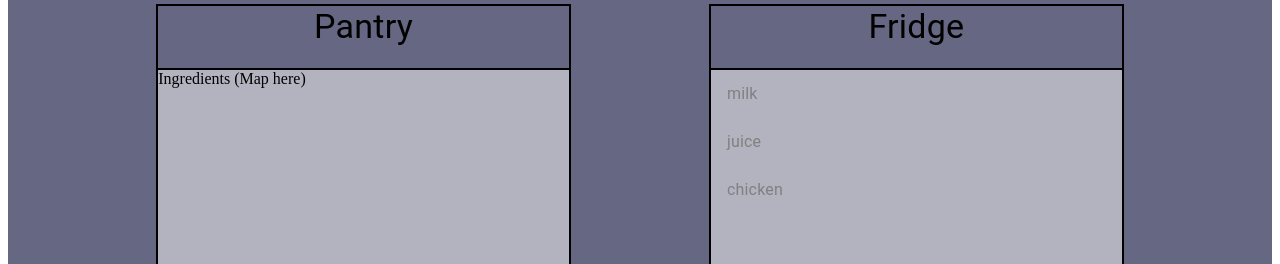
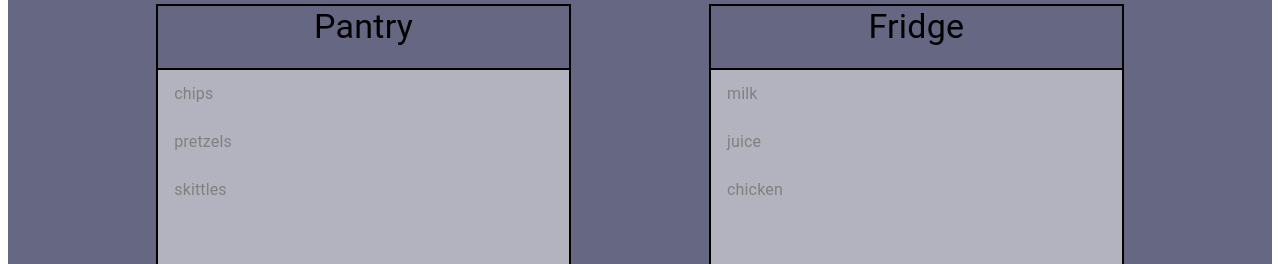
Before and after one commit to Spryte-Studio/Whats_For_Dinner, a React app: page /inventory in a window 1280 px wide. Shown: the part 214-478 px from the top of the page. Built offline with nearby package versions, Linux system fonts and the light colour scheme; the HTML template or start-up script is replaced by a standard one.

Commit message:
Add react router redirect on refresh lines of code for both 'dashboard' and 'inventory' - so now you can refresh on those pages and have the page redisplay; also added item click on/off functionality for the pantry list as well

```diff
--- a/client/src/components/storage/fridgePantry/Pantry.jsx
+++ b/client/src/components/storage/fridgePantry/Pantry.jsx
@@ -1,13 +1,17 @@
-import React, { useState } from 'react';
+import React, { useState, useContext } from 'react';
 import {
-  Button, Typography, Paper, Grid
+  Button, Typography, Paper, Grid, ListItem, ListItemText
 } from '@material-ui/core';
 import useStyles from '../StorageMaterialUi.jsx';
 import AddPantryForm from '../addIngredient/AddPantryForm.jsx';
+import { ProductContext } from '../../../context';
+var _ = require('underscore');
 
 const Pantry = () => {
   const classes = useStyles();
   const [openForm, setOpenForm] = useState(false);
+  const [inventory, setInventory] = useState(['chips', 'pretzels', 'skittles'])
+  const { authCode, searchIngredients, setSearchIngredients } = useContext(ProductContext);
 
   const handleFormOpen = () => {
     setOpenForm(true)
@@ -15,6 +19,20 @@ const Pantry = () => {
 
   const handleFormClose = () => {
     setOpenForm(false)
+  }
+
+  const handleIngredientSelect = (ingredientName) => {
+    event.preventDefault();
+    var ingredientsAlready;
+
+    if (_.contains(searchIngredients, ingredientName)) {
+      ingredientsAlready = _.filter(searchIngredients, function(ingredient) {return ingredient !== ingredientName})
+    } else {
+      ingredientsAlready = searchIngredients.concat([ingredientName]);
+    }
+
+    console.log('copy of ingredients array======', ingredientsAlready);
+    setSearchIngredients(ingredientsAlready);
   }
 
   return (
@@ -25,7 +43,14 @@ const Pantry = () => {
         </Typography>
       </Grid>
       <Grid item xs={12} className={classes.items} style={{ borderBottom: '2px solid black' }}>
-        Ingredients (Map here)
+      {inventory.map((ingredient) => (
+          <ListItem key={ingredient} alignItems="flex-start" onClick={() => {handleIngredientSelect(ingredient)}}
+            style={_.contains(searchIngredients, ingredient) ? {color: '#f50057'} : {color: 'grey'}}>
+          <ListItemText
+            primary={ingredient}
+          />
+        </ListItem>
+        ))}
       </Grid>
       <Grid item xs={12} style={{ height: '10%' }}>
         <Button className={classes.addItemButton} onClick={() => {
```
Also changed, not shown: 1 other file (tests, documents, lock files or other folders).
